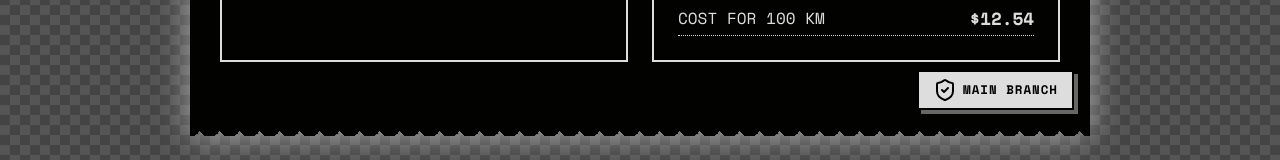
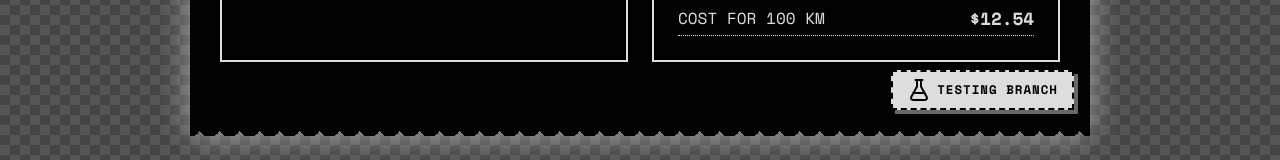
Before and after one commit to hakro10/fuel_consumption, a website built with Vite: page index.html in a window 1280 px wide. Shown: the part 995-1155 px from the top of the page. Built offline with nearby package versions, Linux system fonts and the light colour scheme.

Commit message:
chore: set testing branch badge on testing branch

```diff
--- a/index.html
+++ b/index.html
@@ -928,8 +928,8 @@
     <div id="toastContainer" class="toast-container"></div>
 
     <!-- Branch Version Badge -->
-    <div class="branch-badge main-branch">
-      <i data-lucide="shield-check"></i> MAIN BRANCH
+    <div class="branch-badge">
+      <i data-lucide="flask-conical"></i> TESTING BRANCH
     </div>
   </div>
 
```
